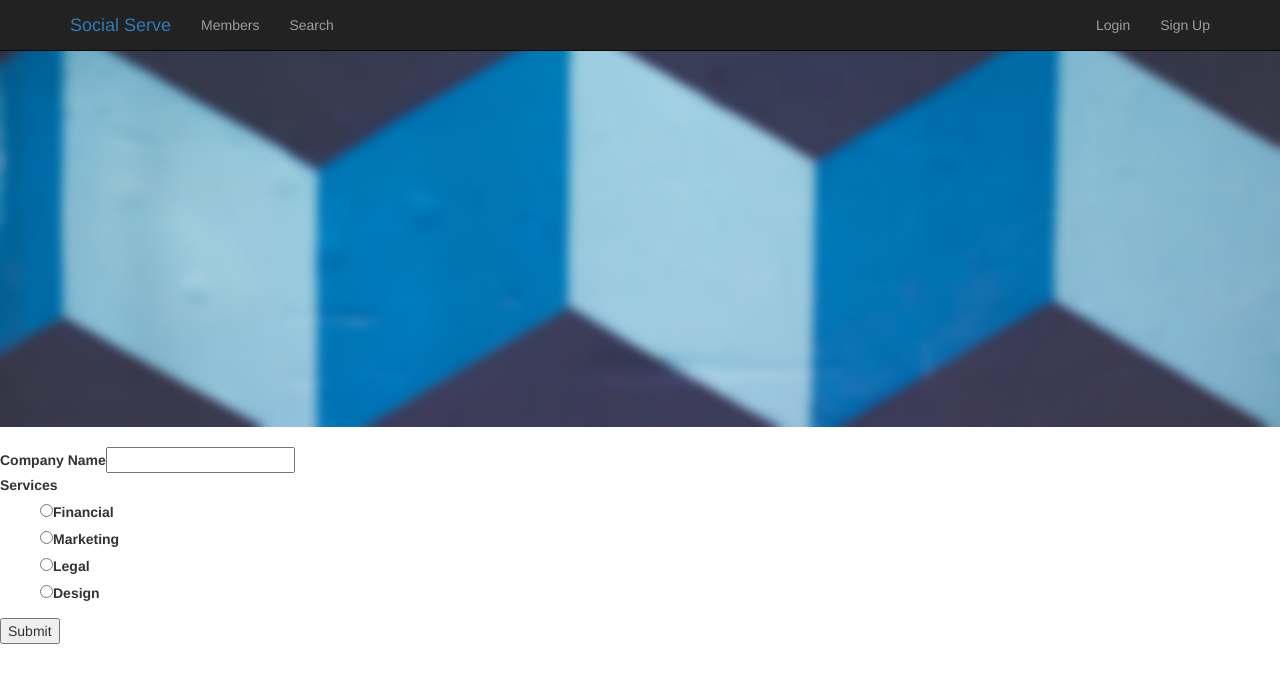
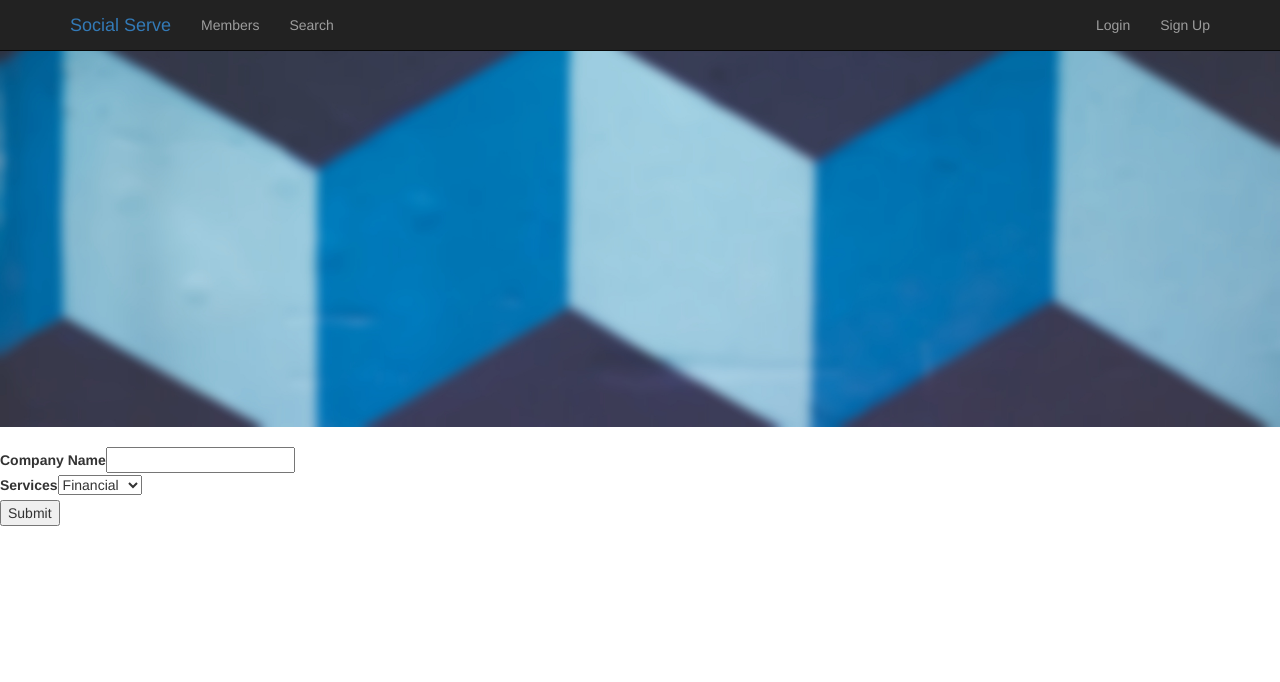
Before and after one commit to Lockness/SocialGoodChallenge, a React (Create React App) app in the folder frontend/: page /searchform in a window 1280 px wide. Shown: the top 682 px of the page. Built offline with nearby package versions, Linux system fonts and the light colour scheme.

Commit message:
add dropdown

```diff
--- /dev/null
+++ b/frontend/src/components/FormDropdown.js
@@ -0,0 +1,14 @@
+import React from 'react';
+
+const FormDropdown = ({title, onChange, services}) => (
+  <div className={title + "-div"}>
+    <label className="form-label">{title}</label>
+    <select>
+      {services.map((service, index) => (
+        <option value={service} onChange={onChange}>{service}</option>
+      ))}
+    </select>
+  </div>
+);
+
+export default FormDropdown;
--- a/frontend/src/components/FormRadioButtons.js
+++ /dev/null
@@ -1,17 +0,0 @@
-import React from 'react';
-
-const FormRadioButtons = ({title, onChange, services}) => (
-  <div className={title + "-div"}>
-    <label className="form-label">{title}</label>
-    <ul>
-      {services.map((service, index) => (
-        <div key={index}>
-        <input type="radio" name={service} onChange={onChange}  />
-        <label className="form-label" >{service}</label>
-        </div>
-      ))}
-    </ul>
-  </div>
-);
-
-export default FormRadioButtons;
--- a/frontend/src/components/SearchForm.js
+++ b/frontend/src/components/SearchForm.js
@@ -1,15 +1,15 @@
 import React from 'react';
 import FormInput from './FormInput';
-import FormRadioButtons from './FormRadioButtons';
 import Button from './Button';
 import {withRouter} from "react-router-dom";
+import DropdownButton from './FormDropdown';
 
 
 const SearchForm = () => (
   <div className="SearchForm">
     <form>
       <FormInput title="Company Name" onChange={null}/>
-      <FormRadioButtons title="Services" services={["Financial", "Marketing", "Legal", "Design"]} onChange={null}/>
+      <DropdownButton title="Services" services={["Financial", "Marketing", "Legal", "Design"]} onChange={null}/>
       <Button text="Submit" type="button" onClick={() => {
         // this.props.history.push("/results");
         window.location = "/results";
```
